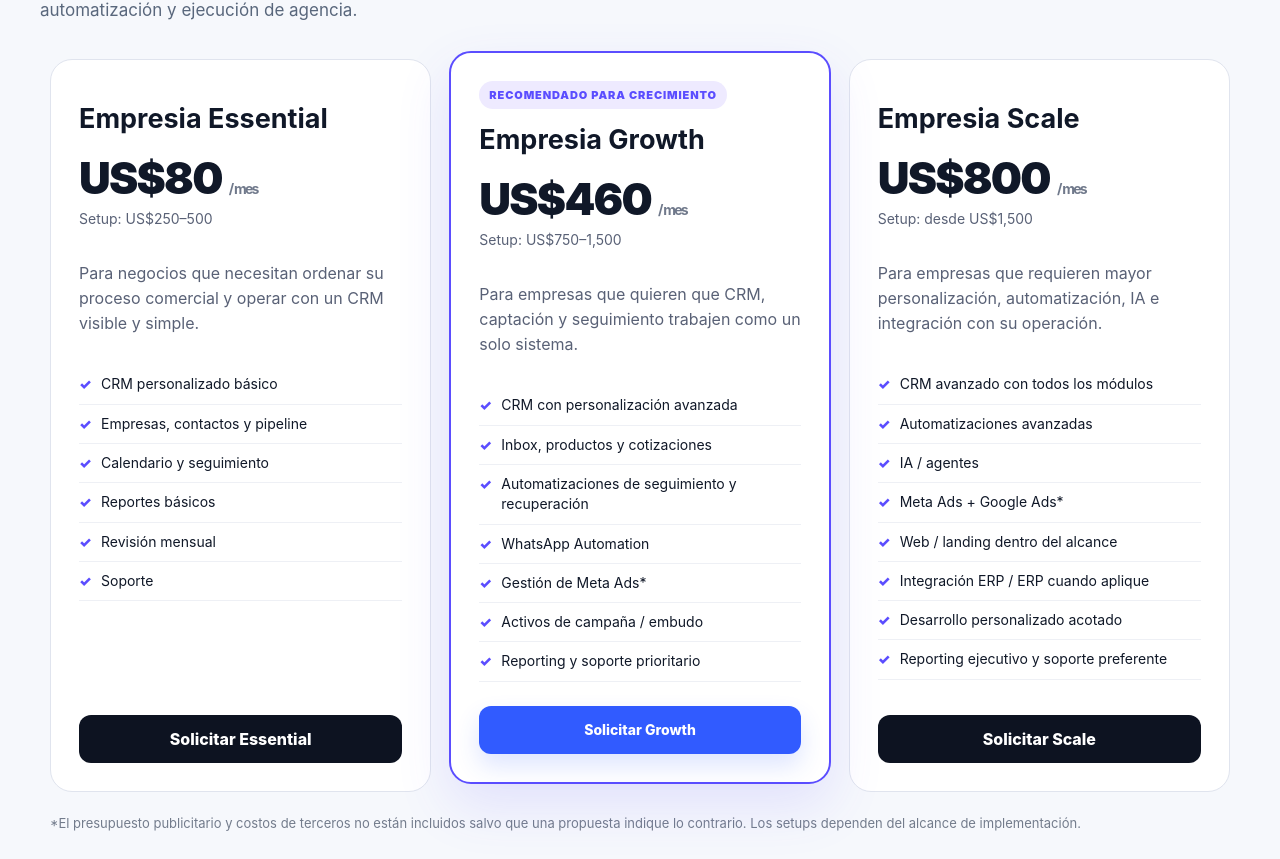
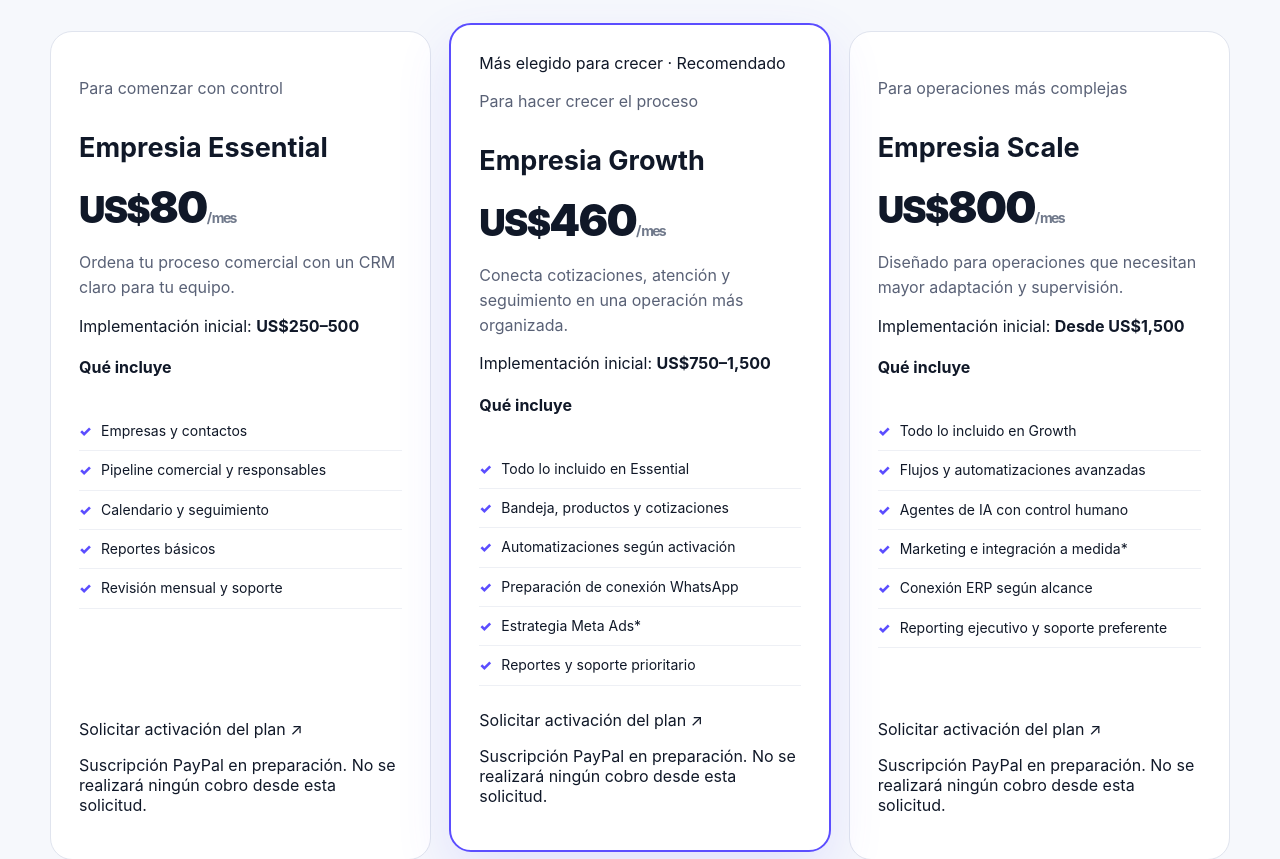
Before and after one commit to angelberiguete-pixel/crm, a Next.js app: page /empresia in a window 1280 px wide. Shown: the part 3170-4029 px from the top of the page. Built offline with nearby package versions, Linux system fonts and the light colour scheme; no server answers; the database is empty.

Commit message:
feat(pricing): explain transparent Empresia offers and guarded PayPal subscription CTAs

```diff
--- a/app/aurevector/pricing.tsx
+++ b/app/aurevector/pricing.tsx
@@ -1,56 +1,33 @@
 import base from "./aurevector.module.css";
 import styles from "./pricing.module.css";
+import PricingCTA from "./pricing-cta";
 
-const plans = [
-  {
-    key: "essential",
-    name: "Empresia Essential",
-    price: "US$80",
-    setup: "US$250–500",
-    description: "Para negocios que necesitan ordenar su proceso comercial y operar con un CRM visible y simple.",
-    features: ["CRM personalizado básico", "Empresas, contactos y pipeline", "Calendario y seguimiento", "Reportes básicos", "Revisión mensual", "Soporte"]
-  },
-  {
-    key: "growth",
-    name: "Empresia Growth",
-    price: "US$460",
-    setup: "US$750–1,500",
-    description: "Para empresas que quieren que CRM, captación y seguimiento trabajen como un solo sistema.",
-    featured: true,
-    features: ["CRM con personalización avanzada", "Inbox, productos y cotizaciones", "Automatizaciones de seguimiento y recuperación", "WhatsApp Automation", "Gestión de Meta Ads*", "Activos de campaña / embudo", "Reporting y soporte prioritario"]
-  },
-  {
-    key: "scale",
-    name: "Empresia Scale",
-    price: "US$800",
-    setup: "desde US$1,500",
-    description: "Para empresas que requieren mayor personalización, automatización, IA e integración con su operación.",
-    features: ["CRM avanzado con todos los módulos", "Automatizaciones avanzadas", "IA / agentes", "Meta Ads + Google Ads*", "Web / landing dentro del alcance", "Integración ERP / ERP cuando aplique", "Desarrollo personalizado acotado", "Reporting ejecutivo y soporte preferente"]
-  }
+const plans=[
+ {key:"essential" as const,name:"Essential",price:"80",setup:"US$250–500",summary:"Ordena tu proceso comercial con un CRM claro para tu equipo.",forWhom:"Para comenzar con control",features:["Empresas y contactos","Pipeline comercial y responsables","Calendario y seguimiento","Reportes básicos","Revisión mensual y soporte"]},
+ {key:"growth" as const,name:"Growth",price:"460",setup:"US$750–1,500",summary:"Conecta cotizaciones, atención y seguimiento en una operación más organizada.",forWhom:"Para hacer crecer el proceso",featured:true,features:["Todo lo incluido en Essential","Bandeja, productos y cotizaciones","Automatizaciones según activación","Preparación de conexión WhatsApp","Estrategia Meta Ads*","Reportes y soporte prioritario"]},
+ {key:"scale" as const,name:"Scale",price:"800",setup:"Desde US$1,500",summary:"Diseñado para operaciones que necesitan mayor adaptación y supervisión.",forWhom:"Para operaciones más complejas",features:["Todo lo incluido en Growth","Flujos y automatizaciones avanzadas","Agentes de IA con control humano","Marketing e integración a medida*","Conexión ERP según alcance","Reporting ejecutivo y soporte preferente"]}
 ];
 
-export default function AurevectorPricing() {
-  return (
-    <section className={styles.pricingSection} id="planes">
-      <div className={base.sectionHeading}>
-        <span className={base.kicker}>Planes Empresia</span>
-        <h2>El CRM está incluido. Tú eliges cuánto quieres que operemos contigo.</h2>
-        <p>Los tres planes usan la misma plataforma CRM; cambian el nivel de personalización, automatización y ejecución de agencia.</p>
-      </div>
-      <div className={styles.plansGrid}>
-        {plans.map((plan) => (
-          <article className={`${styles.planCard} ${plan.featured ? styles.planFeatured : ""}`} key={plan.key}>
-            {plan.featured && <span className={styles.planBadge}>Recomendado para crecimiento</span>}
-            <h3>{plan.name}</h3>
-            <div className={styles.planPrice}>{plan.price} <span>/ mes</span></div>
-            <div className={styles.planSetup}>Setup: {plan.setup}</div>
-            <p>{plan.description}</p>
-            <ul>{plan.features.map((feature) => <li key={feature}>{feature}</li>)}</ul>
-            <a className={plan.featured ? base.primary : styles.planButton} href="#diagnostico">Solicitar {plan.name.replace("Empresia ", "")}</a>
-          </article>
-        ))}
-      </div>
-      <p className={styles.pricingNote}>*El presupuesto publicitario y costos de terceros no están incluidos salvo que una propuesta indique lo contrario. Los setups dependen del alcance de implementación.</p>
-    </section>
-  );
+export default function AurevectorPricing(){
+ return <section className={styles.pricingSection} id="planes">
+  <div className={base.sectionHeading}>
+   <span className={base.kicker}>PRECIOS CLAROS · DÓLARES ESTADOUNIDENSES</span>
+   <h2>Elige el nivel de acompañamiento que tu negocio necesita.</h2>
+   <p>Todos los planes parten del mismo CRM. Lo que cambia es la personalización, la automatización y el trabajo de implementación. Sin funciones externas activadas por sorpresa.</p>
+  </div>
+  <div className={styles.plansGrid}>
+   {plans.map(plan=><article className={`${styles.planCard} ${plan.featured?styles.planFeatured:""}`} key={plan.key}>
+    {plan.featured&&<div className={styles.ribbon}>Más elegido para crecer · Recomendado</div>}
+    <p className={styles.planCategory}>{plan.forWhom}</p>
+    <h3>Empresia {plan.name}</h3>
+    <div className={styles.planPrice}><small>US$</small>{plan.price}<span>/ mes</span></div>
+    <p className={styles.planDescription}>{plan.summary}</p>
+    <div className={styles.setup}>Implementación inicial: <strong>{plan.setup}</strong></div>
+    <h4>Qué incluye</h4>
+    <ul>{plan.features.map(feature=><li key={feature}>{feature}</li>)}</ul>
+    <PricingCTA plan={plan.key}/>
+   </article>)}
+  </div>
+  <p className={styles.pricingNote}>*Publicidad, mensajes de Meta, WhatsApp, uso de APIs, herramientas y servicios de terceros se facturan aparte cuando corresponda. Las funciones que requieren permisos o integraciones se ofrecen tras validación técnica y aceptación del alcance. La implementación inicial es independiente de la mensualidad; se cotiza y autoriza antes de cobrar.</p>
+ </section>;
 }
```
